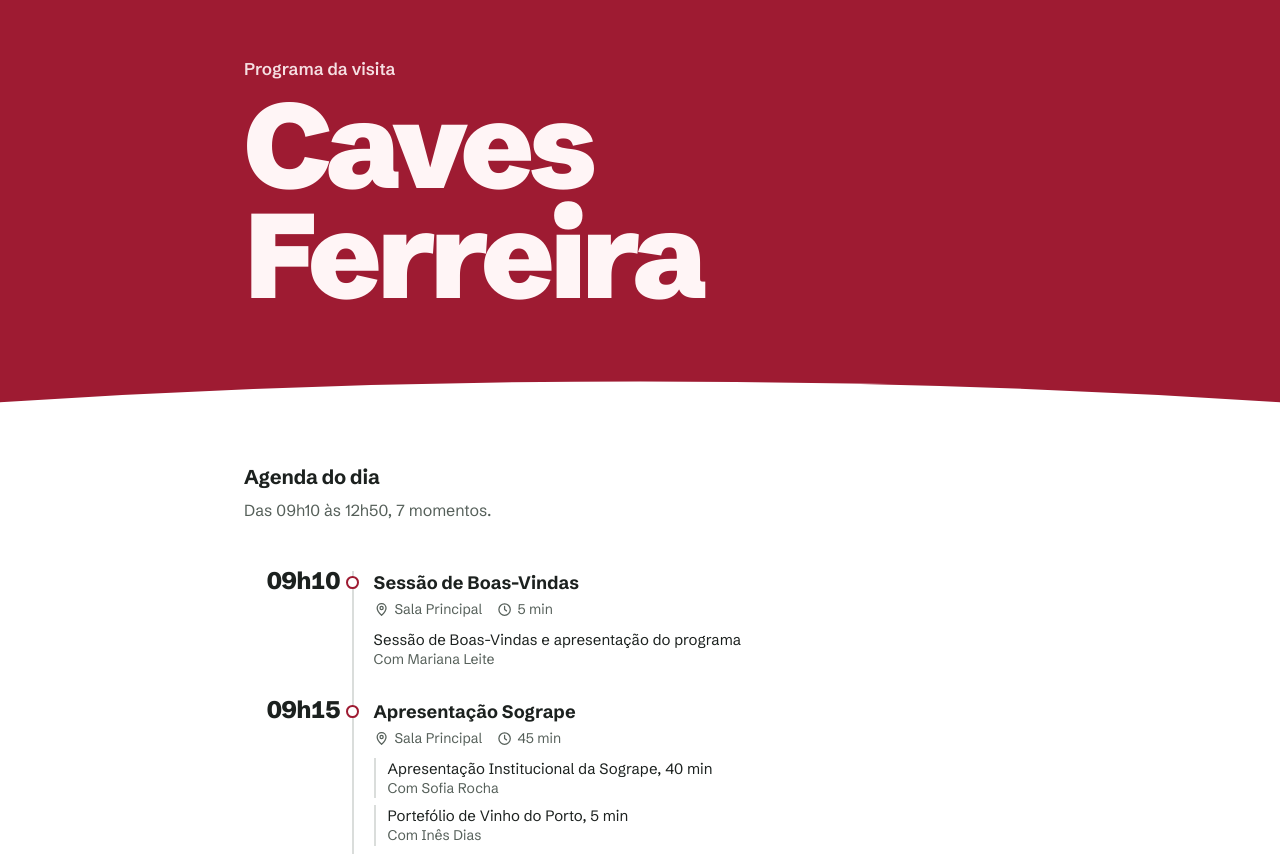
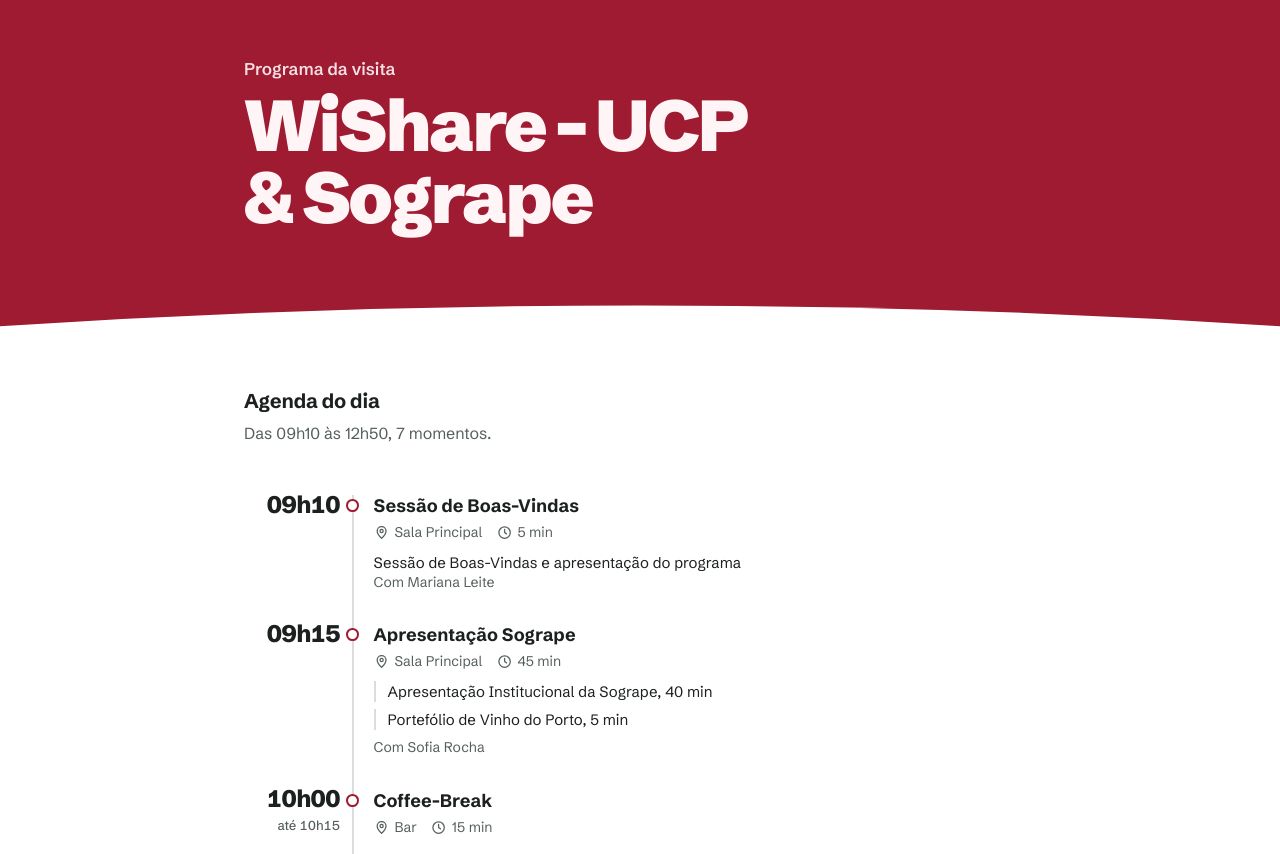
Before and after one commit to BrunoJusta/programa-ferreira, a plain HTML site: page index.html in a window 1280 px wide. Shown: the top 854 px of the page. Drawn offline with Linux system fonts and the light colour scheme.

Commit message:
Add files via upload

```diff
--- a/index.html
+++ b/index.html
@@ -3,7 +3,7 @@
 <head>
 <meta charset="utf-8">
 <meta name="viewport" content="width=device-width, initial-scale=1, viewport-fit=cover">
-<title>Programa Caves Ferreira</title>
+<title>WiShare - UCP &amp; Sogrape</title>
 <meta name="theme-color" content="#9E1B32">
 <link rel="preconnect" href="https://fonts.googleapis.com">
 <link rel="preconnect" href="https://fonts.gstatic.com" crossorigin>
@@ -64,8 +64,8 @@
   .hero .kicker { margin: 0 0 .5rem; font-weight: 600; font-size: 1.0625rem; opacity: .9; }
   .hero h1 {
     margin: 0;
-    font-size: clamp(3.25rem, 13vw, 7.5rem);
-    font-weight: 900; letter-spacing: -0.045em; line-height: .92;
+    font-size: clamp(2.25rem, 8vw, 4.5rem);
+    font-weight: 900; letter-spacing: -0.035em; line-height: 1;
     text-wrap: balance; overflow-wrap: anywhere;
   }
 
@@ -105,6 +105,7 @@
   .part { font-size: .9375rem; line-height: 1.4; }
   .part .desc { display: block; }
   .part .who { display: block; color: var(--muted); font-size: .875rem; }
+  .who-all { display: block; color: var(--muted); font-size: .875rem; margin-top: .45rem; }
   .parts.multi .part { padding-left: .75rem; border-left: 2px solid var(--line); }
 
   .slot.hl .what {
@@ -135,7 +136,7 @@
 <header class="hero">
   <div class="hero-inner">
     <p class="kicker">Programa da visita</p>
-    <h1 translate="no">Caves Ferreira</h1>
+    <h1 translate="no">WiShare&nbsp;- UCP &amp;&nbsp;Sogrape</h1>
   </div>
   <svg class="meniscus" viewBox="0 0 1440 60" preserveAspectRatio="none" aria-hidden="true">
     <path fill="currentColor" d="M0 60 L0 34 Q720 -18 1440 34 L1440 60 Z"/>
@@ -151,7 +152,8 @@
 <script>
   /* ================= EDITAR AQUI =================
      hora: início. fim: só quando o horário é um intervalo.
-     partes: descrição, duração (min) e responsável; pode haver várias. */
+     partes: descrição, duração (min) e responsável; pode haver várias.
+     responsavel ao nível do momento: aparece uma vez, depois das partes. */
   const PROGRAMA = [
     {
       "hora": "09:10",
@@ -169,16 +171,15 @@
       "hora": "09:15",
       "titulo": "Apresentação Sogrape",
       "local": "Sala Principal",
+      "responsavel": "Sofia Rocha",
       "partes": [
         {
           "descricao": "Apresentação Institucional da Sogrape",
-          "duracao": 40,
-          "responsavel": "Sofia Rocha"
+          "duracao": 40
         },
         {
           "descricao": "Portefólio de Vinho do Porto",
-          "duracao": 5,
-          "responsavel": "Inês Dias"
+          "duracao": 5
         }
       ]
     },
@@ -226,7 +227,7 @@
       "partes": [
         {
           "duracao": 60,
-          "responsavel": "Inês Dias"
+          "responsavel": "Sofia Rocha"
         }
       ]
     },
@@ -291,6 +292,7 @@
       });
       what.append(ul);
     }
+    if (l.responsavel) what.append(el("span", "who-all", `Com ${l.responsavel}`));
     li.append(what);
     list.append(li);
   });
```
